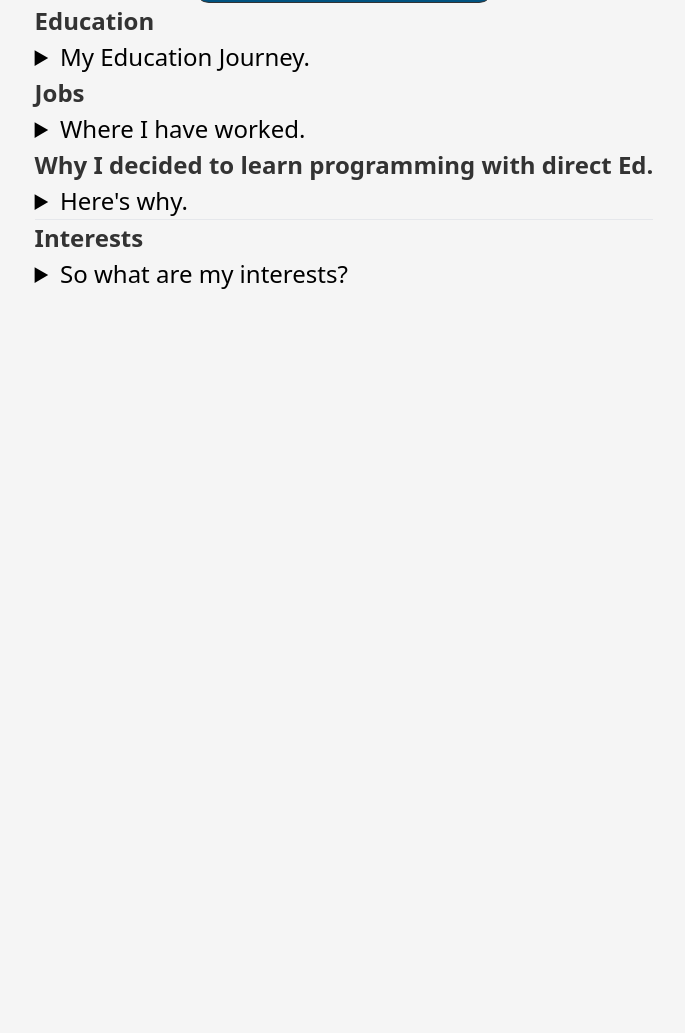
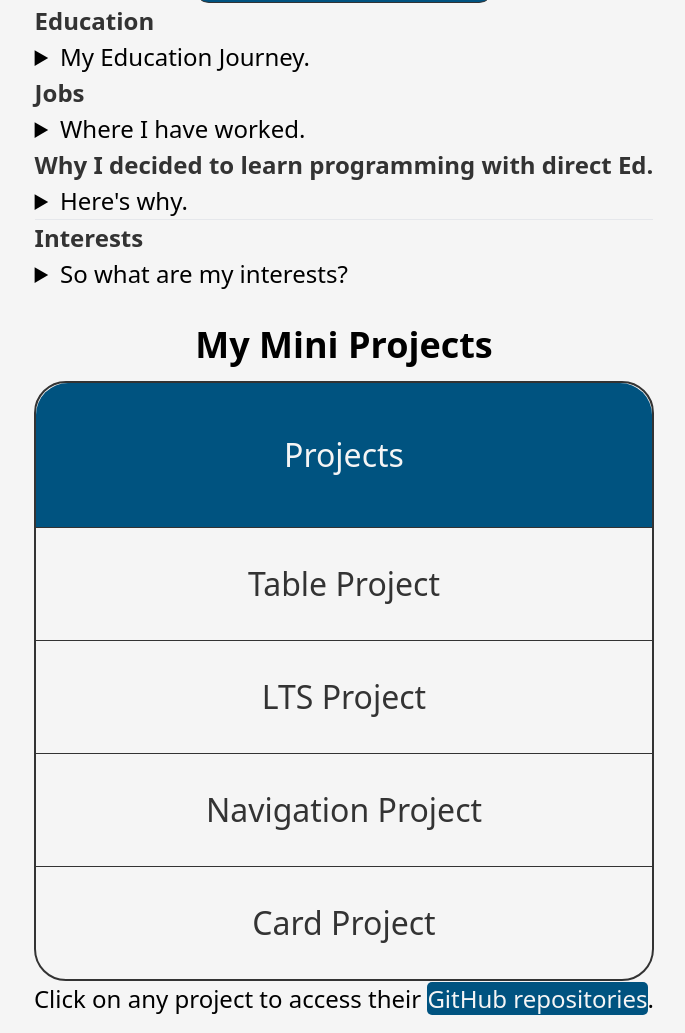
Before and after one commit to TR7J/SA-Project, a website: page build/index.html in a window 1280 px wide. Shown: the part 761-1794 px from the top of the page, without its empty margins (296-981 px from the left). Before the commit the page ends 1069 px from the top, so only its background shows below. Drawn offline with Linux system fonts and the light colour scheme.

Commit message:
Adding miniprojects

```diff
--- a/build/index.html
+++ b/build/index.html
@@ -80,6 +80,21 @@
                 </details>
             </aside>
         </section>
+        <hr>
+        <section id="miniprojects">
+            <h2 class="main_miniprojects">My Mini Projects</h2>
+            <nav class="nav_miniprojects">
+                <h2 class="h2_miniprojects">Projects</h2>
+                <ul class="ul_miniprojects">
+                    <li class="li_miniprojects"><a href="https://github.com/TR7J/Table-and-menu-projects">Table Project</a></li>
+                    <li class="li_miniprojects"><a href="https://github.com/TR7J/Myhtmlproject
+                        ">LTS Project</a></li>
+                    <li class="li_miniprojects"><a href="https://github.com/TR7J/Navigation-Project">Navigation Project</a></li>
+                    <li class="li_miniprojects"><a href="https://github.com/TR7J/Card_project">Card Project</a></li>
+                </ul>
+            </nav>
+            <p>Click on any project to access their <span>GitHub repositories</span>.</p>
+        </section>
 
     </main>
 </body>
```
Also changed, not shown: build/css/style.css.
